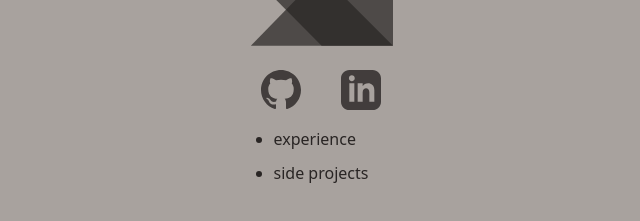
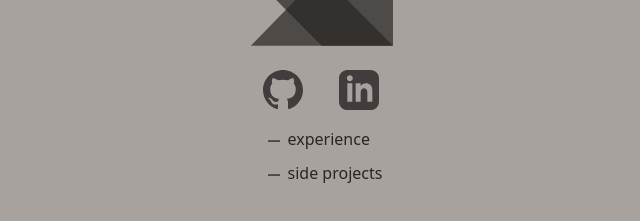
Before and after one commit to jdilla52/portfolio, a Next.js app: page / in a window 1280 px wide. Shown: the part 369-590 px from the top of the page, without its empty margins (319-959 px from the left). Built offline with nearby package versions, Linux system fonts and the light colour scheme; a web font is replaced by a local one.

Commit message:
updated bullet

```diff
--- /dev/null
+++ b/src/assets/special_bullet.tsx
@@ -0,0 +1,48 @@
+import React, {useEffect, useRef, useState} from "react";
+import Link from "next/link";
+
+
+function useHover(): [React.RefObject<HTMLDivElement>, boolean] {
+    const [value, setValue] = useState(false);
+    const ref = useRef<HTMLDivElement>(null);
+    const handleMouseOver = () => setValue(true);
+    const handleMouseOut = () => setValue(false);
+    useEffect(
+        () => {
+            const node = ref.current;
+            if (node) {
+                node.addEventListener("mouseover", handleMouseOver);
+                node.addEventListener("mouseout", handleMouseOut);
+                return () => {
+                    node.removeEventListener("mouseover", handleMouseOver);
+                    node.removeEventListener("mouseout", handleMouseOut);
+                };
+            }
+        },
+        [ref.current] // Recall only if ref changes
+    );
+    return [ref, value];
+}
+
+type SpecialBulletProps = {
+    content: string
+    link: string
+}
+
+const SpecialBullet = (props: SpecialBulletProps) => {
+    const [hover, isHover] = useHover()
+    return (
+        <div ref={hover} className="flex flex-row items-center gap-2">
+            <div className="w-3 pt-1">
+                <svg className="stroke-stone-800 stroke-1" width="100%" height="100%" viewBox="0 0 9 9" fill="none"
+                     xmlns="http://www.w3.org/2000/svg">
+                    <path d="M0 4.53552L10 4.53552"/>
+                    {isHover ? <path d="M1.46448 8.07104L8.53555 0.999977"/> : null}
+                </svg>
+            </div>
+            <Link href={props.link}>{props.content}</Link>
+        </div>
+    )
+}
+
+export default SpecialBullet;
--- a/src/pages/index.tsx
+++ b/src/pages/index.tsx
@@ -4,6 +4,7 @@ import Logo from "../assets/logo";
 import React from "react";
 import Linkedin from "../assets/linkedin";
 import Github from "../assets/github";
+import SpecialBullet from "../assets/special_bullet";
 
 const Home: NextPage = () => {
     return (
@@ -15,7 +16,7 @@ const Home: NextPage = () => {
                 </div>
 
                 <div className="flex flex-col items-center justify-center px-4 gap-4">
-                    <div className="flex flex-row items-center justify-center gap-10">
+                    <div className="flex flex-row items-center justify-center gap-9">
                         <a className="h-10" href="https://github.com/jdilla52">
                             <Github/>
                         </a>
@@ -23,14 +24,10 @@ const Home: NextPage = () => {
                             <Linkedin/>
                         </a>
                     </div>
-                    <ol className="flex flex-col justify-left gap-2 list-disc">
-                        <li>
-                            <Link href="/experience">experience</Link>
-                        </li>
-                        <li>
-                            <Link href="/projects">side projects</Link>
-                        </li>
-                    </ol>
+                    <div className="flex flex-col justify-left gap-2 pl-2">
+                        <SpecialBullet link={"/experience"} content={"experience"}/>
+                        <SpecialBullet link={"/projects"} content={"side projects"}/>
+                    </div>
                 </div>
             </main>
         </>
```
